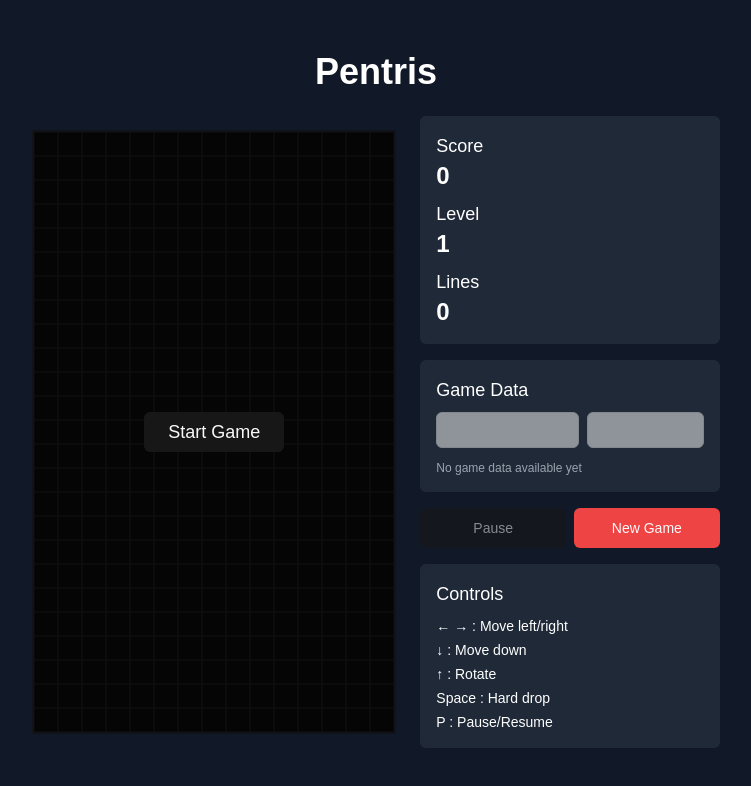
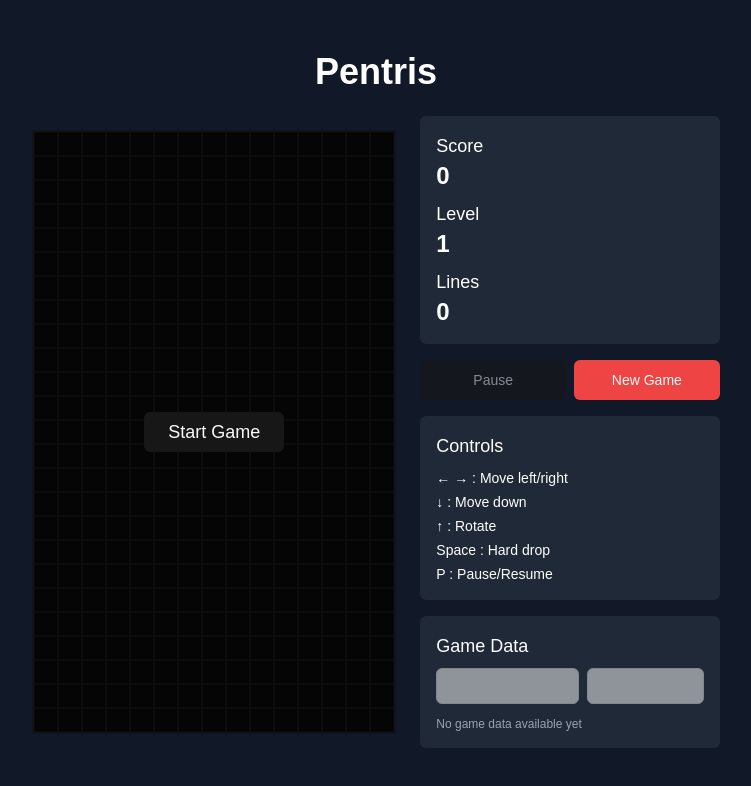
Before and after one commit to monkeydj/game_pentris, a Next.js app: page / in a window 1280 px wide. Shown: the top 786 px of the page, without its empty margins (264-1015 px from the left). Built offline with nearby package versions, Linux system fonts and the light colour scheme.

Commit message:
fix: move log downloader to bottom of right vertical view

```diff
--- a/components/pentris-game.tsx
+++ b/components/pentris-game.tsx
@@ -1095,8 +1095,6 @@ export default function PentrisGame() {
           </div>
         </div>
 
-        <LogDownloader />
-
         <div className="flex gap-2">
           <Button onClick={togglePause} disabled={!gameStarted || gameOver} className="flex-1">
             {paused ? "Resume" : "Pause"}
@@ -1117,6 +1115,8 @@ export default function PentrisGame() {
             <li>P : Pause/Resume</li>
           </ul>
         </div>
+
+        <LogDownloader />
       </div>
 
       <MobileControls
```
